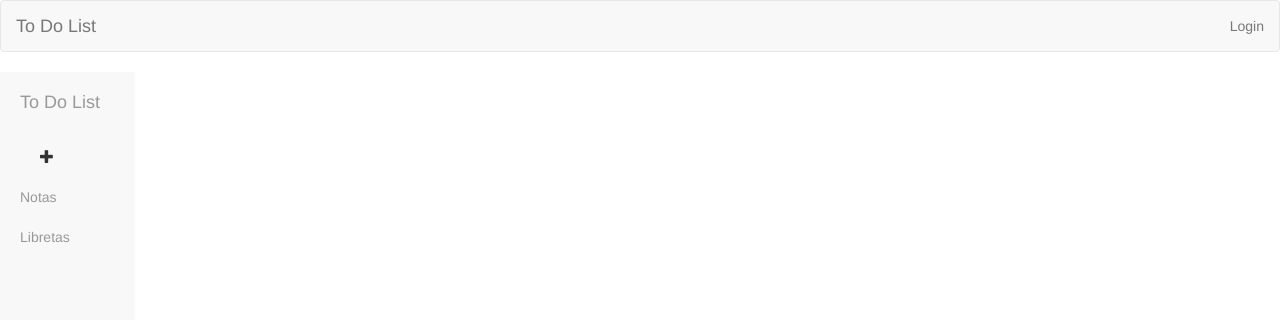
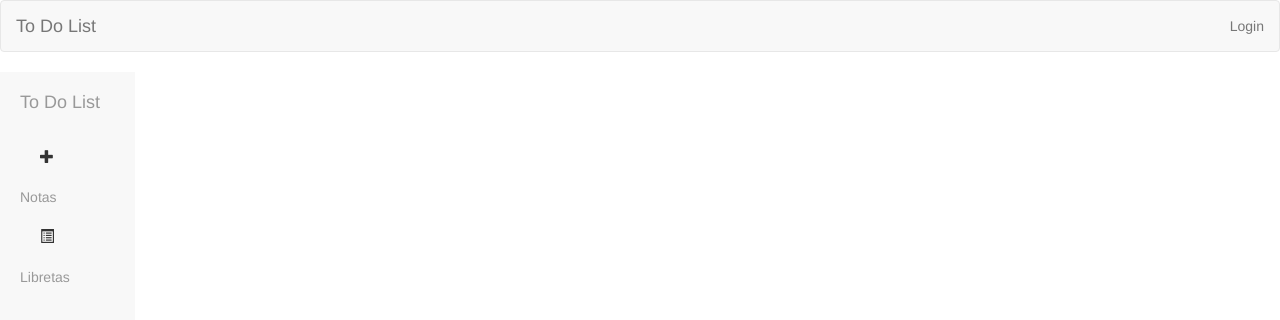
Before and after one commit to znafu/todolist_maqueta, a plain HTML site: page index.html in a window 1280 px wide. Drawn offline with Linux system fonts and the light colour scheme.

Commit message:
icons libretas

```diff
--- a/index.html
+++ b/index.html
@@ -39,6 +39,7 @@
                 <a href="#">Notas</a>
             </li>
             <li>
+                <span class="glyphicon glyphicon-list-alt" aria-hidden="true"></span>
                 <a href="#">Libretas</a>
             </li>
         </ul>
```
